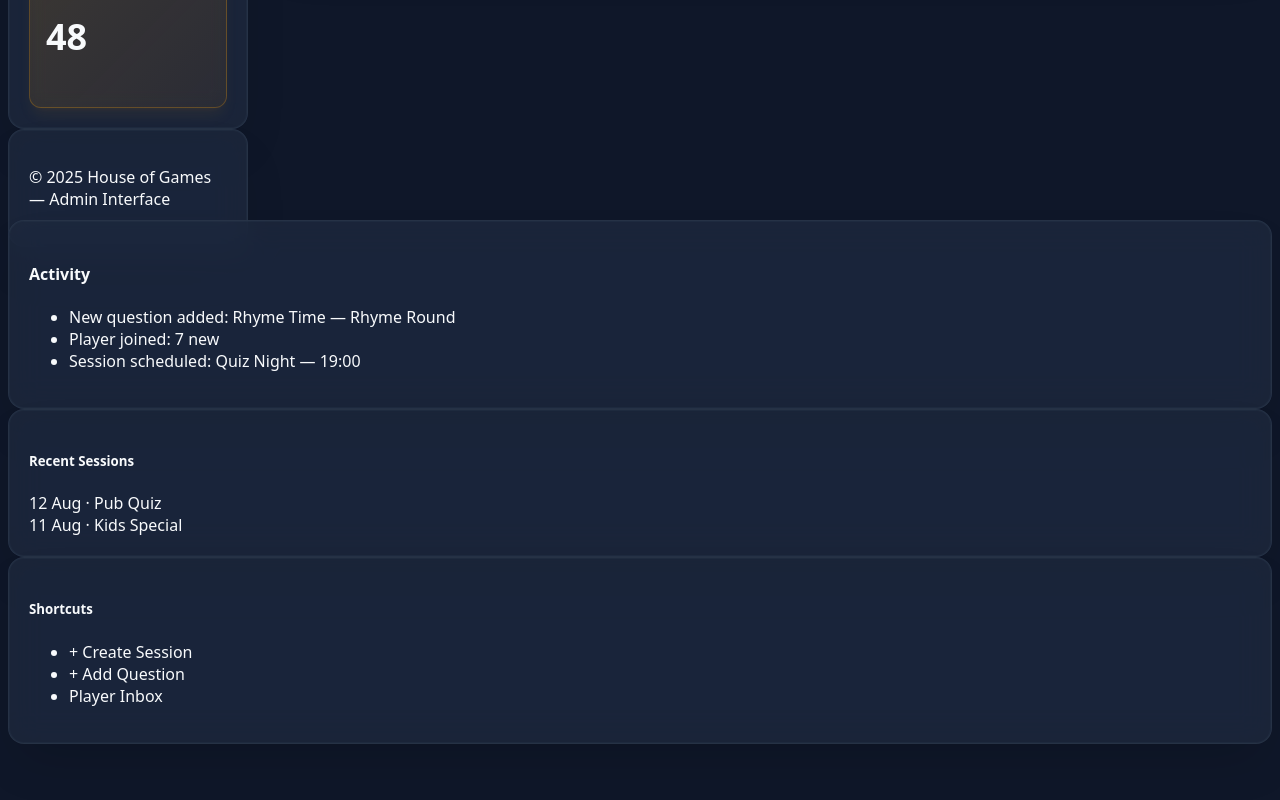
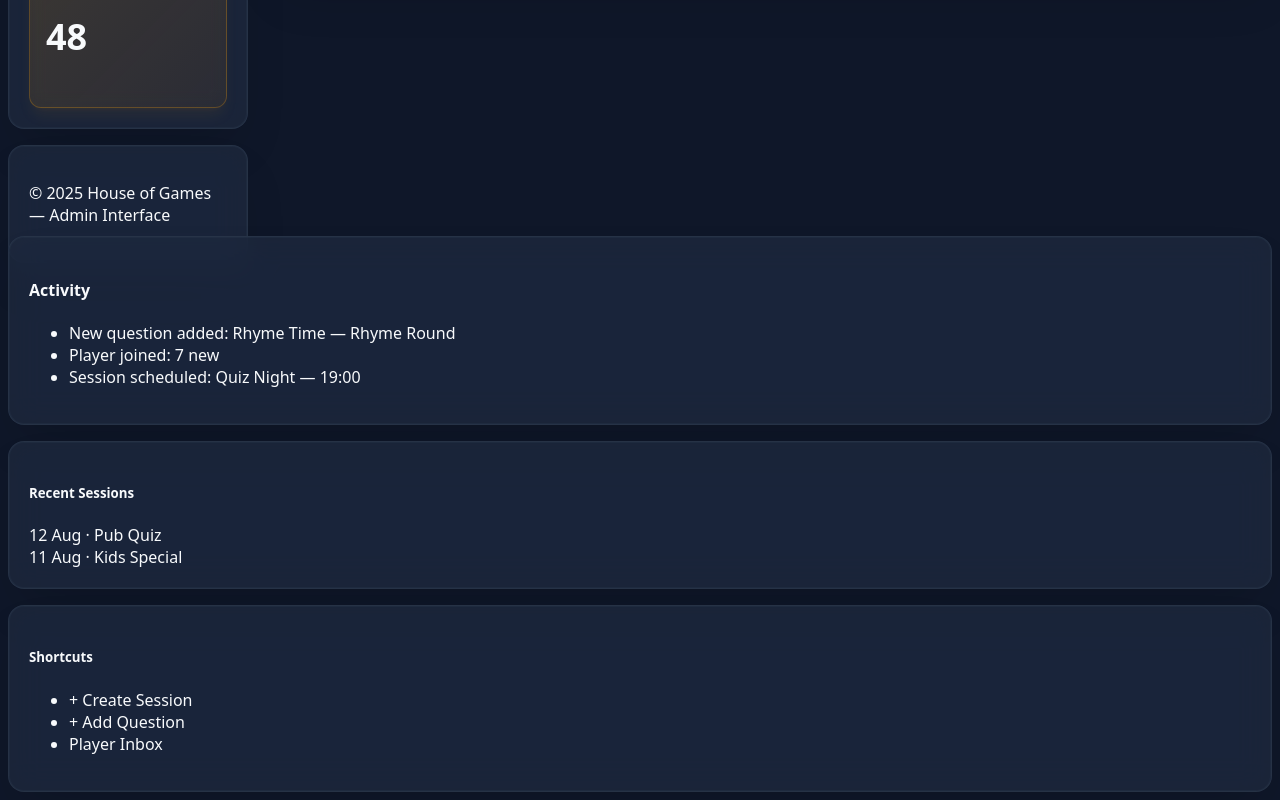
Before and after one commit to calvinorr/HoGQuestions, a React (Vite) app in the folder frontend/: page / in a window 1280 px wide. Shown: the part 847-1647 px from the top of the page. Before the commit the page ends 1599 px from the top, so only its background shows below. Built offline with nearby package versions, Linux system fonts and the light colour scheme.

Commit message:
Fix card spacing with explicit margin between glass cards

```diff
--- a/frontend/src/index.css
+++ b/frontend/src/index.css
@@ -497,6 +497,11 @@
   .glass-card {
     border-radius: 1rem;
     padding: 1.25rem; /* 20px */
+    margin-bottom: 1rem; /* Add margin between cards */
+  }
+
+  .glass-card:last-child {
+    margin-bottom: 0; /* Remove margin from last card */
   }
 
   /* CTA button more pill-like and prominent */
```
